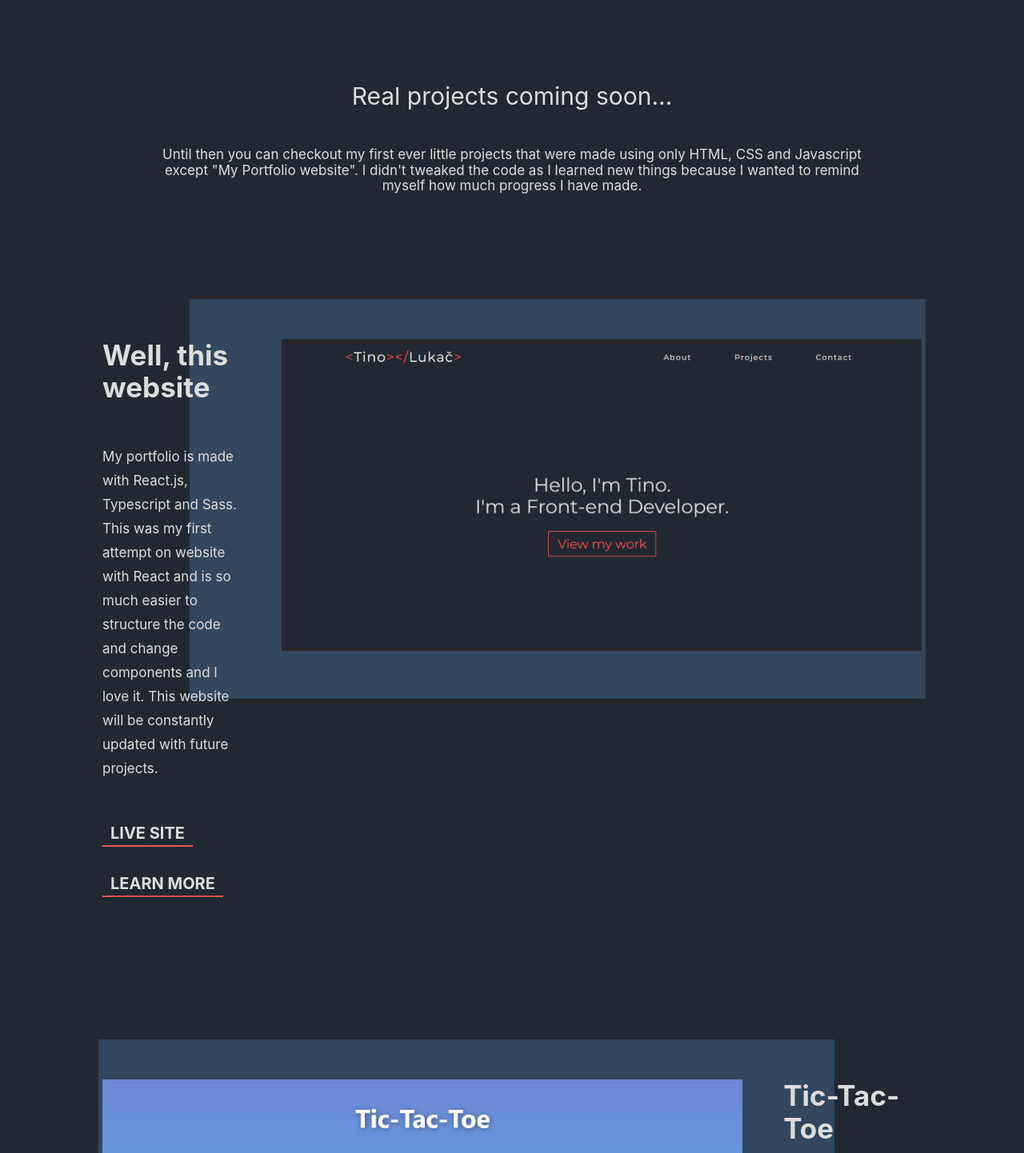
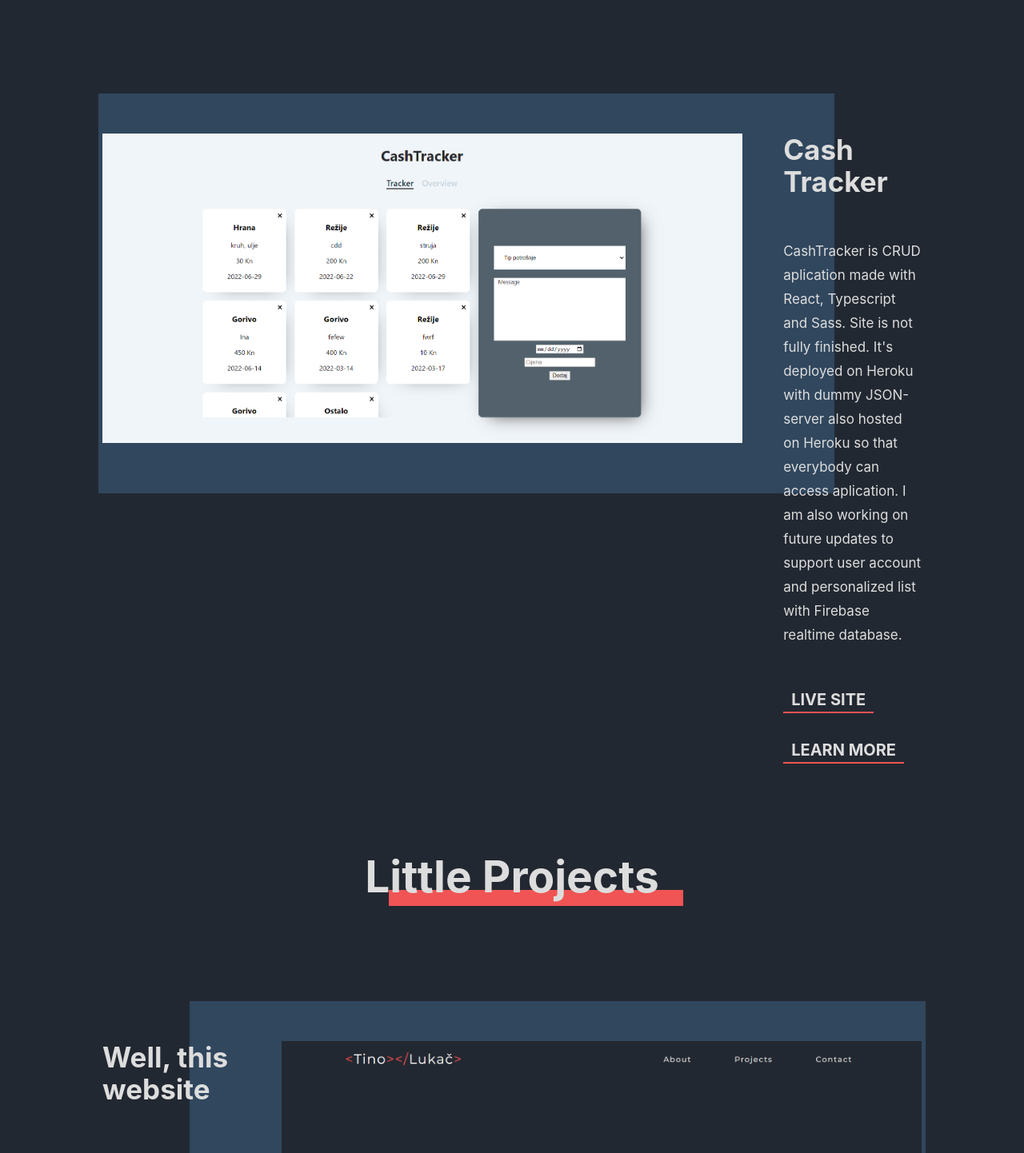
Before and after one commit to Lukach99/Portfolio, a React (Create React App) app: page / in a window 1280 px wide. Shown: the part 1748-3190 px from the top of the page at 80% size. Built offline with nearby package versions, Linux system fonts and the light colour scheme.

Commit message:
added cashtracker app to portfolio

```diff
--- a/src/components/Projects/index.scss
+++ b/src/components/Projects/index.scss
@@ -22,7 +22,7 @@
     h2{
         position: relative;
         font-size: 55px;
-        margin-bottom: 80px;
+        margin-bottom: 40px;
         z-index: 1;
         &::after{
             position: absolute;
--- a/src/components/Projects/index.tsx
+++ b/src/components/Projects/index.tsx
@@ -3,6 +3,7 @@
 import ticTacToe from "../../images/tic-tac-toe.png"
 import phoneSite from "../../images/mobile-phone-site.png"
 import portfolioSite from "../../images/portfolio-site.png"
+import cashtracker from "../../images/cashtracker.png"
 
 import gsap from "gsap"
 
@@ -16,15 +17,18 @@
     return(
         <section id="projects" className="projects flex flex-center flex-column" >
             <h2>Projects</h2>
-            <p className="projects__p projects__p-1">Real projects coming soon...</p>
 
-            <p className="projects__p projects__p-2">Until then you can checkout my first ever little projects that were made using only HTML, CSS and Javascript except "My Portfolio website". I didn't tweaked the code as I learned new things because I wanted to remind myself how much progress I have made.</p>
+            <Project imgLink={cashtracker} projectName="Cash Tracker" gitLink="https://github.com/Lukach99/Cash-Tracker" liveLink="https://cash-tracker-tl.herokuapp.com/expenses">CashTracker is CRUD aplication made with React, Typescript and Sass. Site is not fully finished. It's deployed on Heroku with dummy JSON-server also hosted on Heroku so that everybody can access aplication. I am also working on future updates to support user account and personalized list with Firebase realtime database.</Project>
+
+            <h2>Little Projects</h2>
 
             <Project imgLink={portfolioSite} projectName="Well, this website" rowRev="rowRev" gitLink="https://github.com/Lukach99/Portfolio" liveLink="https://lukach99.github.io/Portfolio/">My portfolio is made with React.js, Typescript and Sass. This was my first attempt on website with React and is so much easier to structure the code and change components and I love it. This website will be constantly updated with future projects.</Project>
 
             <Project imgLink={ticTacToe} projectName="Tic-Tac-Toe" gitLink="https://github.com/Lukach99/tic-tac-toe" liveLink="https://lukach99.github.io/tic-tac-toe/">This is my first project using Javascript, HTML and Sass. When I learned DOM events I immediately started doing this fun little project. It still has some bugs and quirks that I didn't polish but I was happy because I made something with logic behind it and it worked.</Project>
 
             <Project imgLink={phoneSite} projectName="First website - My Phone" rowRev="rowRev" gitLink="https://github.com/Lukach99/Moj_mobitel" liveLink="https://lukach99.github.io/Moj_mobitel/">This website was my homework for BrainLab Academy. It's made using only HTML and CSS. Nothing special about it just a humble beginning to my journey.</Project>
+
+
         </section>
 
     )
--- a/src/components/Projects/project/index.scss
+++ b/src/components/Projects/project/index.scss
@@ -5,7 +5,7 @@
 
     justify-content: flex-start;
     padding: 5% 10%;
-    margin-top: 100px;
+    margin-top: 70px;
 
 
     &__img{
```
Also changed, not shown: src/images/cashtracker.png (added).
